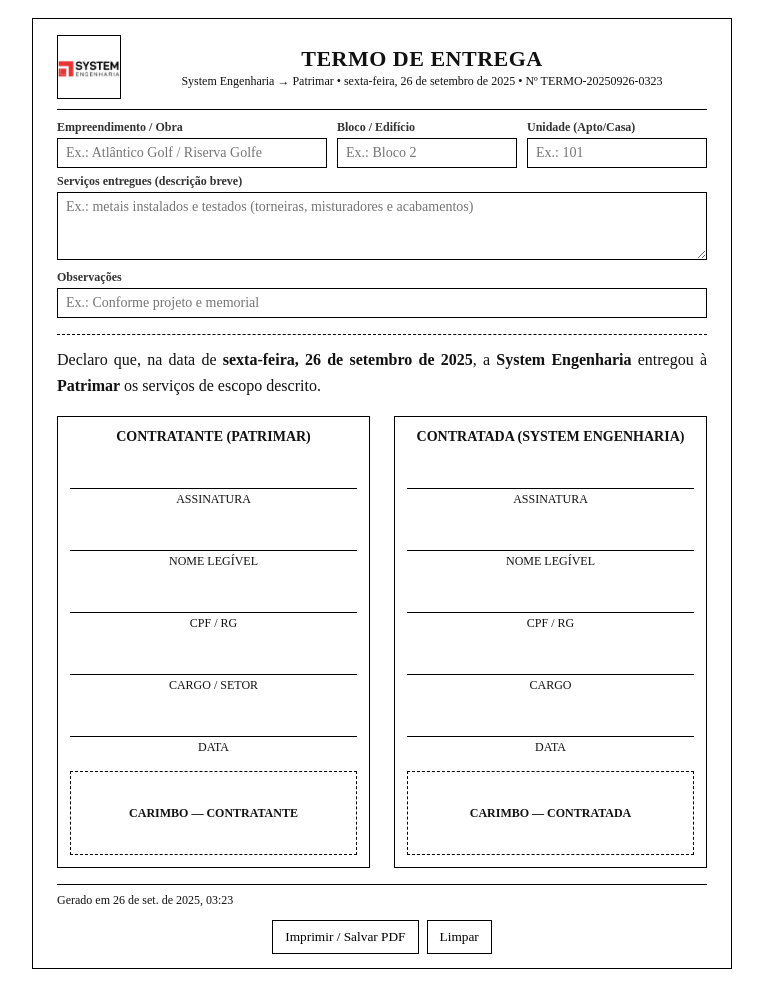
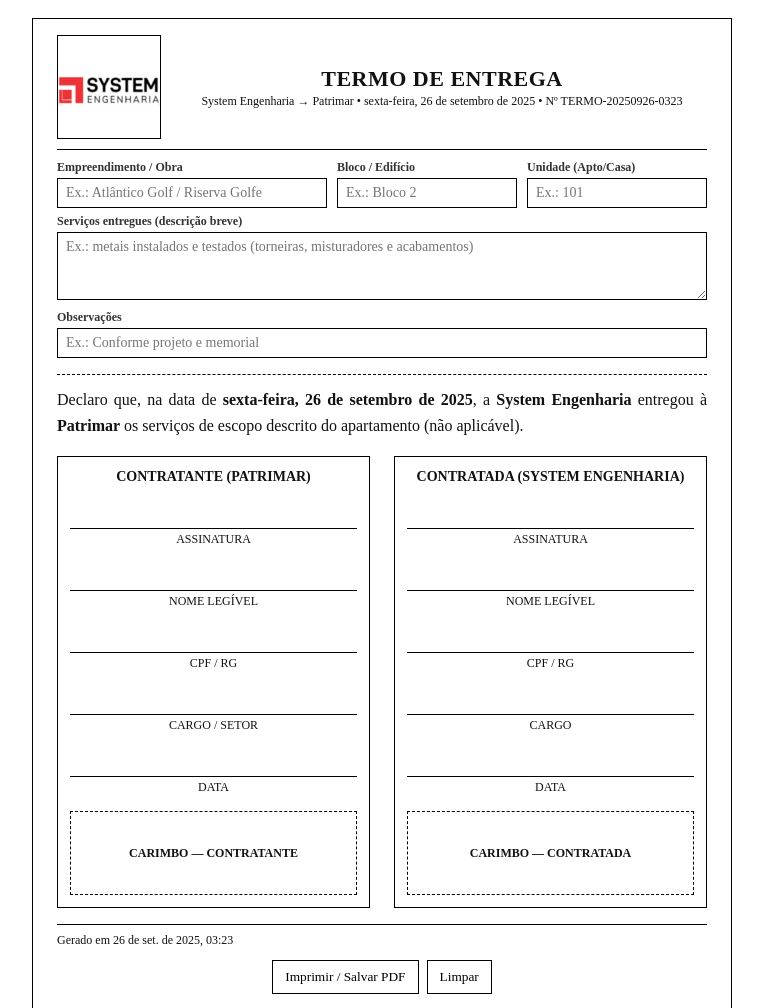
Before and after one commit to rsscavalcanti-cmyk/Entregas-, a plain HTML site: page index.html in a window 1280 px wide. Shown: the top 1008 px of the page, without its empty margins (258-1021 px from the left). Before the commit the page ends 987 px from the top, so only its background shows below. Drawn offline with Linux system fonts and the light colour scheme.

Commit message:
Update index.html

```diff
--- a/index.html
+++ b/index.html
@@ -3,7 +3,7 @@
 <head>
   <meta charset="utf-8" />
   <meta name="viewport" content="width=device-width, initial-scale=1" />
-  <title>Termo de Entrega — Via Única (A4 v4 • Logo por caminho)</title>
+  <title>Termo de Entrega — Via Única (A4 v5 • Logo +60% & Unidade NA)</title>
   <style>
     /* A4, estilo clássico (anos 90), impressão limpa e harmonia visual */
     @page { size: A4; margin: 15mm; }
@@ -17,7 +17,8 @@
     .sheet{width: 100%; max-width: 700px; margin: 18px auto; padding: 16px 24px 14px; border:1px solid var(--line)}
 
     header{display:flex; align-items:center; gap:16px; padding-bottom:10px; border-bottom:1px solid var(--line)}
-    .logo{width:64px; height:64px; border:1px solid var(--line); display:flex; align-items:center; justify-content:center; overflow:hidden}
+    /* LOGO +60%: de 64x64 para ~102x102 */
+    .logo{width:104px; height:104px; border:1px solid var(--line); display:flex; align-items:center; justify-content:center; overflow:hidden}
     .logo img{max-width:100%; max-height:100%; object-fit:contain}
     .title{flex:1; text-align:center}
     h1{font-size:22px; margin:0 0 2px 0; text-transform:uppercase; letter-spacing:.5px}
@@ -55,6 +56,8 @@
       .sheet{border:0; margin:0; padding:0}
       input, textarea{border-color:transparent}
       .print-only{display:inline}
+      /* Ocultar campo Unidade no documento impresso quando estiver vazio */
+      #fieldUnid[data-empty="true"]{display:none}
     }
   </style>
 </head>
@@ -62,7 +65,7 @@
   <div class="outer">
     <section class="sheet">
       <header>
-        <div class="logo" title="Substitua o src abaixo pelo caminho do seu logo (JPG/PNG) no repositório">
+        <div class="logo" title="Atualize o src abaixo com o caminho do seu logo (JPG/PNG) no repositório">
           <!-- DICA: atualize o atributo src com o caminho do seu repositório, ex.: ./assets/logo-system.jpg -->
           <img id="logo" alt="System Engenharia" src="./assets/logo-system.jpg" />
         </div>
@@ -82,7 +85,7 @@
             <label><strong>Bloco / Edifício</strong></label>
             <input id="bloco" placeholder="Ex.: Bloco 2" />
           </div>
-          <div class="field" style="max-width:180px">
+          <div id="fieldUnid" class="field" style="max-width:180px">
             <label><strong>Unidade (Apto/Casa)</strong></label>
             <input id="unid" placeholder="Ex.: 101" />
           </div>
@@ -167,7 +170,13 @@
         const esc   = document.getElementById('escopo').value.trim();
         const obs   = document.getElementById('obs').value.trim();
 
-        const local = [unid?`apartamento ${unid}`:null, bloco?`${bloco}`:null].filter(Boolean).join(' — ');
+        // Marcação para impressão: se unidade estiver vazia, oculta o campo no documento impresso
+        const fieldUnid = document.getElementById('fieldUnid');
+        fieldUnid.setAttribute('data-empty', unid ? 'false' : 'true');
+
+        // Texto de unidade: se vazio, usa (não aplicável)
+        const unidTxt = unid ? `apartamento ${unid}` : `apartamento (não aplicável)`;
+        const local = [unidTxt, bloco?`${bloco}`:null].filter(Boolean).join(' — ');
         const obraTxt = obra?` no empreendimento <strong>${obra}</strong>`:"";
         const obsTxt  = obs?` ${obs}`:"";
         const escTxt  = esc?`<strong>${esc}</strong>`:"escopo descrito";
@@ -187,6 +196,8 @@
       ['obra','bloco','unid','escopo','obs'].forEach(id=>{ const el=document.getElementById(id); if(el) el.value=''; });
       const fmtLong = new Intl.DateTimeFormat('pt-BR',{dateStyle:'full'});
       document.getElementById('declaracao').innerHTML = `Declaro que, na data de <strong>${fmtLong.format(new Date())}</strong>, a <strong>System Engenharia</strong> entregou à <strong>Patrimar</strong> os serviços descritos acima.`;
+      // atualiza o estado de impressão do campo Unidade
+      document.getElementById('fieldUnid').setAttribute('data-empty','true');
     }
   </script>
 </body>
```
